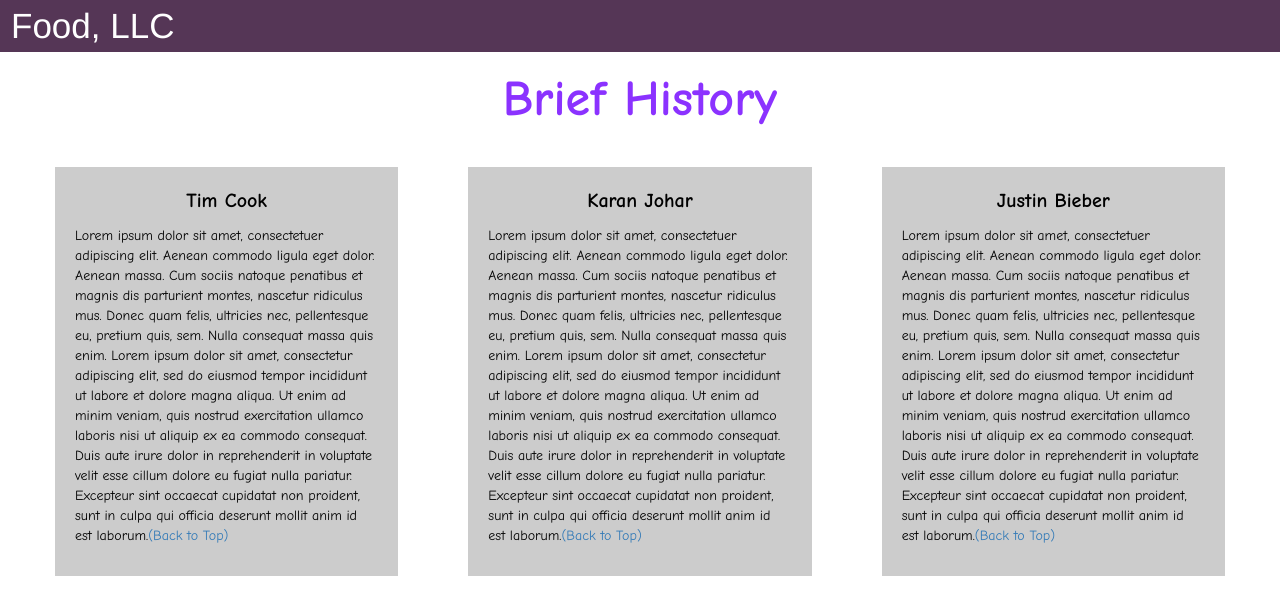
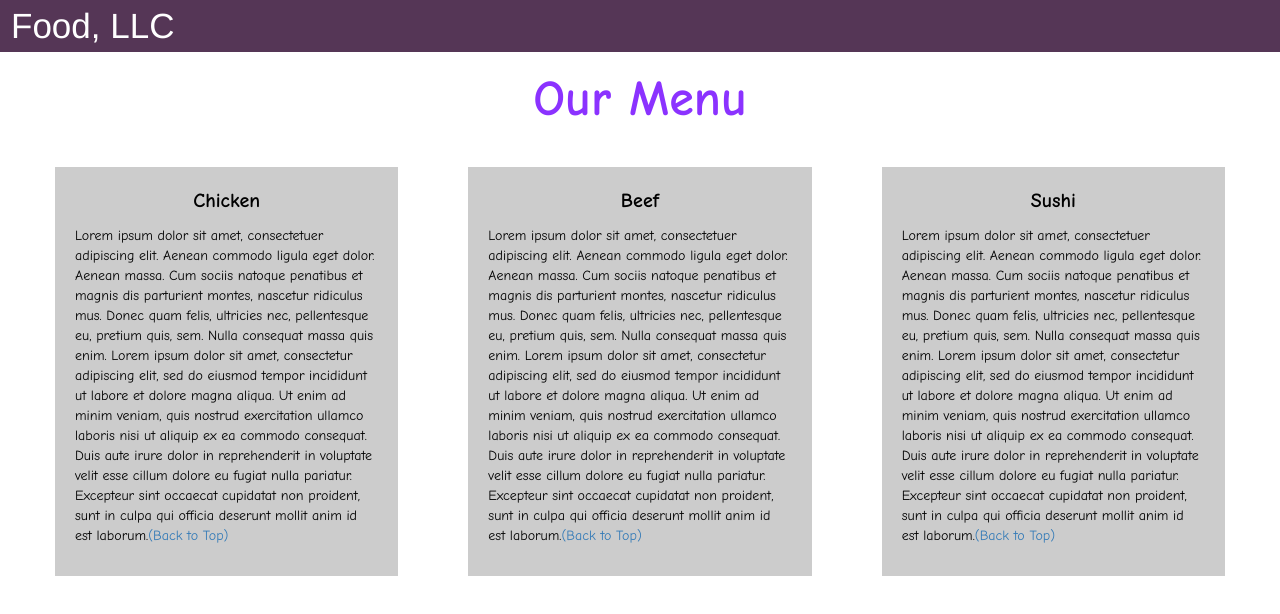
Before and after one commit to jaswanth9699/Assignments, a plain HTML site: page module-3/index.html in a window 1280 px wide. Drawn offline with nearby package versions, Linux system fonts and the light colour scheme.

Commit message:
Update index.html

```diff
--- a/module-3/index.html
+++ b/module-3/index.html
@@ -42,7 +42,7 @@
   </div>
 </nav>
 
-<h1 class="main-title">Brief History</h1>
+<h1 class="main-title">Our Menu</h1>
 
 
 
@@ -50,14 +50,14 @@
 
   <div class="col-lg-4 col-md-6 col-sm-12">
     <div class="content-box">
-      <p class="item-name">Tim Cook</p>
+      <p class="item-name">Chicken</p>
       <p>Lorem ipsum dolor sit amet, consectetuer adipiscing elit. Aenean commodo ligula eget dolor. Aenean massa. Cum sociis natoque penatibus et magnis dis parturient montes, nascetur ridiculus mus. Donec quam felis, ultricies nec, pellentesque eu, pretium quis, sem. Nulla consequat massa quis enim. Lorem ipsum dolor sit amet, consectetur adipiscing elit, sed do eiusmod tempor incididunt ut labore et dolore magna aliqua. Ut enim ad minim veniam, quis nostrud exercitation ullamco laboris nisi ut aliquip ex ea commodo consequat. Duis aute irure dolor in reprehenderit in voluptate velit esse cillum dolore eu fugiat nulla pariatur. Excepteur sint occaecat cupidatat non proident, sunt in culpa qui officia deserunt mollit anim id est laborum.<a href="#top">(Back to Top)</a></p>
     </div>
   </div>
 
   <div class="col-lg-4 col-md-6 col-sm-12">
     <div class="content-box">
-      <p class="item-name">Karan Johar</p>
+      <p class="item-name">Beef</p>
       <p>Lorem ipsum dolor sit amet, consectetuer adipiscing elit. Aenean commodo ligula eget dolor. Aenean massa. Cum sociis natoque penatibus et magnis dis parturient montes, nascetur ridiculus mus. Donec quam felis, ultricies nec, pellentesque eu, pretium quis, sem. Nulla consequat massa quis enim. Lorem ipsum dolor sit amet, consectetur adipiscing elit, sed do eiusmod tempor incididunt ut labore et dolore magna aliqua. Ut enim ad minim veniam, quis nostrud exercitation ullamco laboris nisi ut aliquip ex ea commodo consequat. Duis aute irure dolor in reprehenderit in voluptate velit esse cillum dolore eu fugiat nulla pariatur. Excepteur sint occaecat cupidatat non proident, sunt in culpa qui officia deserunt mollit anim id est laborum.<a href="#top">(Back to Top)</a></p>
     </div>
   </div>
@@ -65,7 +65,7 @@
 
   <div class="col-lg-4 col-md-12 col-sm-12">
     <div class="content-box">
-      <p class="item-name">Justin Bieber</p>
+      <p class="item-name">Sushi</p>
       <p>Lorem ipsum dolor sit amet, consectetuer adipiscing elit. Aenean commodo ligula eget dolor. Aenean massa. Cum sociis natoque penatibus et magnis dis parturient montes, nascetur ridiculus mus. Donec quam felis, ultricies nec, pellentesque eu, pretium quis, sem. Nulla consequat massa quis enim. Lorem ipsum dolor sit amet, consectetur adipiscing elit, sed do eiusmod tempor incididunt ut labore et dolore magna aliqua. Ut enim ad minim veniam, quis nostrud exercitation ullamco laboris nisi ut aliquip ex ea commodo consequat. Duis aute irure dolor in reprehenderit in voluptate velit esse cillum dolore eu fugiat nulla pariatur. Excepteur sint occaecat cupidatat non proident, sunt in culpa qui officia deserunt mollit anim id est laborum.<a href="#top">(Back to Top)</a></p>
     </div>
   </div>
```
